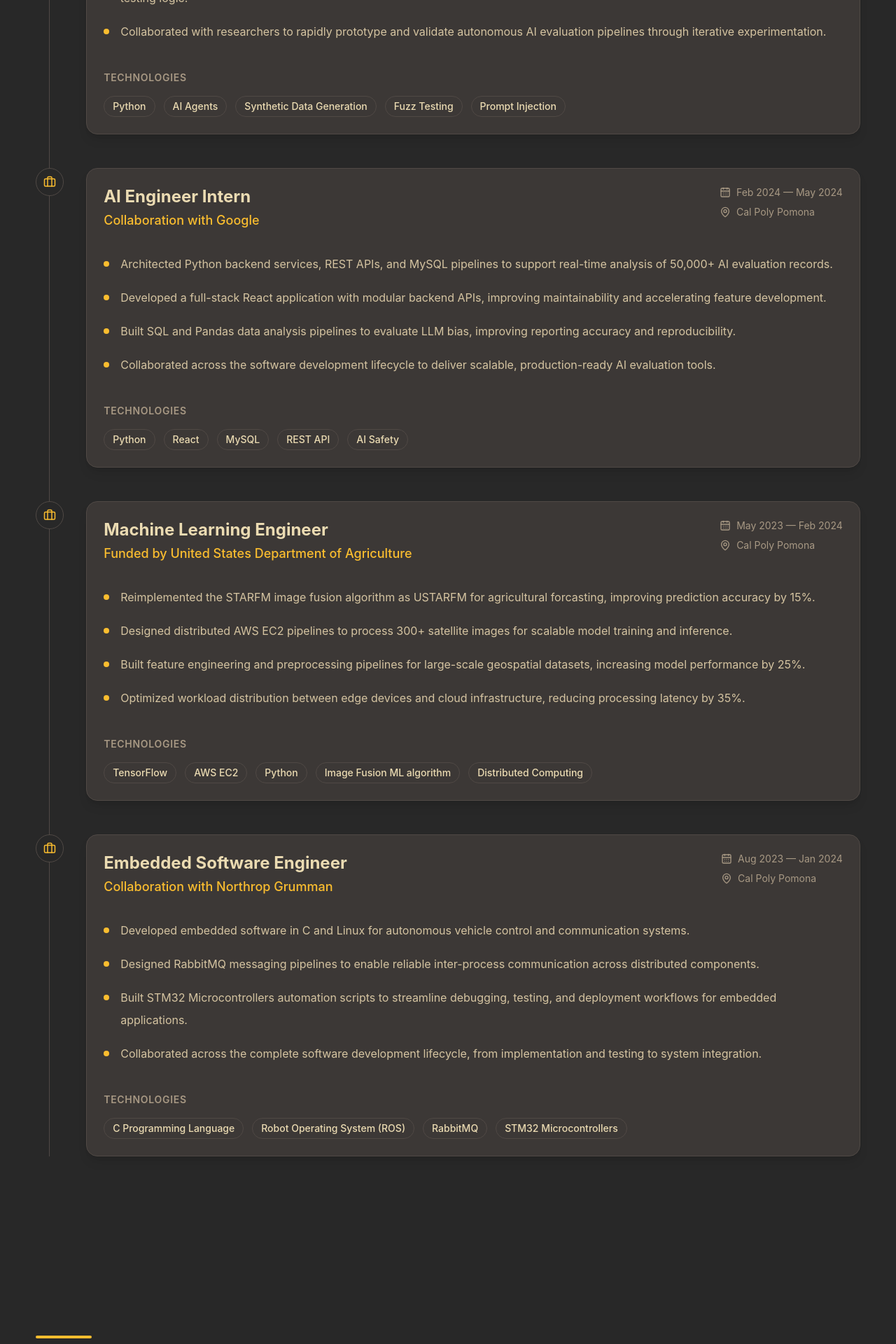
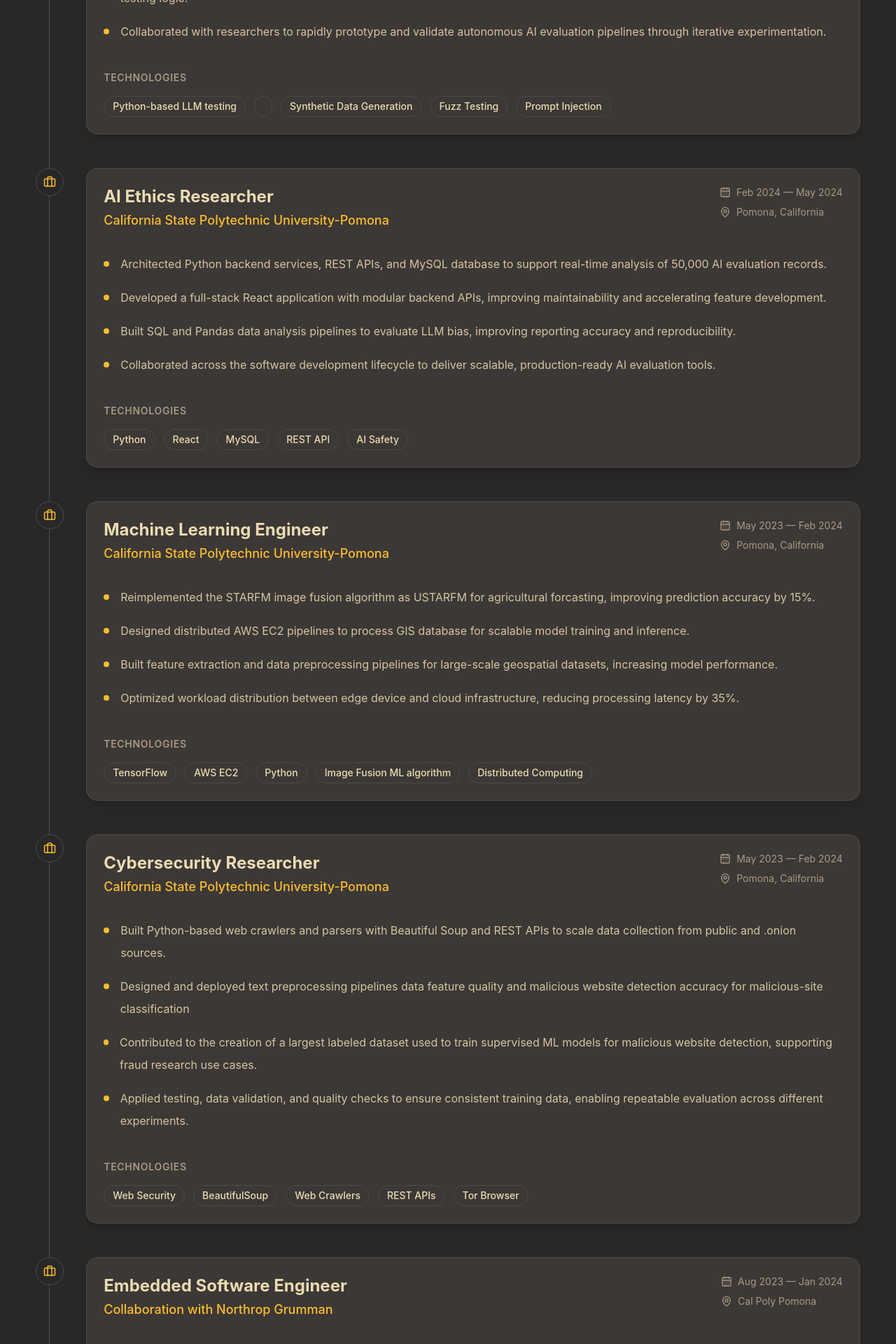
Before and after one commit to Priyanshu-Shekhar/Priyanshu-Shekhar.github.io, a React (Vite) app: page / in a window 1280 px wide. Shown: the part 3140-5060 px from the top of the page at 70% size. Built offline with nearby package versions, Linux system fonts and the light colour scheme.

Commit message:
Update experience.ts

```diff
--- a/src/data/experience.ts
+++ b/src/data/experience.ts
@@ -17,8 +17,8 @@ export const experience: Experience[] = [
     duration: "Oct 2025 — May 2026",
 
     technologies: [
-      "Python",
-      "AI Agents",
+      "Python-based LLM testing",
+      "",
       "Synthetic Data Generation",
       "Fuzz Testing",
       "Prompt Injection",
@@ -33,9 +33,9 @@ export const experience: Experience[] = [
   },
 
   {
-    company: "Collaboration with Google",
-    role: "AI Engineer Intern",
-    location: "Cal Poly Pomona",
+    company: "California State Polytechnic University-Pomona",
+    role: "AI Ethics Researcher",
+    location: "Pomona, California",
     duration: "Feb 2024 — May 2024",
 
     technologies: [
@@ -47,7 +47,7 @@ export const experience: Experience[] = [
     ],
 
     bullets: [
-        "Architected Python backend services, REST APIs, and MySQL pipelines to support real-time analysis of 50,000+ AI evaluation records.",
+        "Architected Python backend services, REST APIs, and MySQL database to support real-time analysis of 50,000 AI evaluation records.",
         "Developed a full-stack React application with modular backend APIs, improving maintainability and accelerating feature development.",
         "Built SQL and Pandas data analysis pipelines to evaluate LLM bias, improving reporting accuracy and reproducibility.",
         "Collaborated across the software development lifecycle to deliver scalable, production-ready AI evaluation tools."
@@ -55,9 +55,9 @@ export const experience: Experience[] = [
   },
 
   {
-    company: "Funded by United States Department of Agriculture",
+    company: "California State Polytechnic University-Pomona",
     role: "Machine Learning Engineer",
-    location: "Cal Poly Pomona",
+    location: "Pomona, California",
     duration: "May 2023 — Feb 2024",
 
     technologies: [
@@ -70,9 +70,30 @@ export const experience: Experience[] = [
 
     bullets: [
         "Reimplemented the STARFM image fusion algorithm as USTARFM for agricultural forcasting, improving prediction accuracy by 15%.",
-        "Designed distributed AWS EC2 pipelines to process 300+ satellite images for scalable model training and inference.",
-        "Built feature engineering and preprocessing pipelines for large-scale geospatial datasets, increasing model performance by 25%.",
-        "Optimized workload distribution between edge devices and cloud infrastructure, reducing processing latency by 35%."
+        "Designed distributed AWS EC2 pipelines to process GIS database for scalable model training and inference.",
+        "Built feature extraction and data preprocessing pipelines for large-scale geospatial datasets, increasing model performance.",
+        "Optimized workload distribution between edge device and cloud infrastructure, reducing processing latency by 35%."
+    ],
+  },
+  {
+    company: "California State Polytechnic University-Pomona",
+    role: "Cybersecurity Researcher",
+    location: "Pomona, California",
+    duration: "May 2023 — Feb 2024",
+
+    technologies: [
+      "Web Security",
+      "BeautifulSoup",
+      "Web Crawlers",
+      "REST APIs",
+      "Tor Browser"
+    ],
+
+    bullets: [
+        "Built Python-based web crawlers and parsers with Beautiful Soup and REST APIs to scale data collection from public and .onion sources.",
+        "Designed and deployed text preprocessing pipelines data feature quality and malicious website detection accuracy for malicious-site classification",
+        "Contributed to the creation of a largest labeled dataset used to train supervised ML models for malicious website detection, supporting fraud research use cases.",
+        "Applied testing, data validation, and quality checks to ensure consistent training data, enabling repeatable evaluation across different experiments."
     ],
   },
 
```
